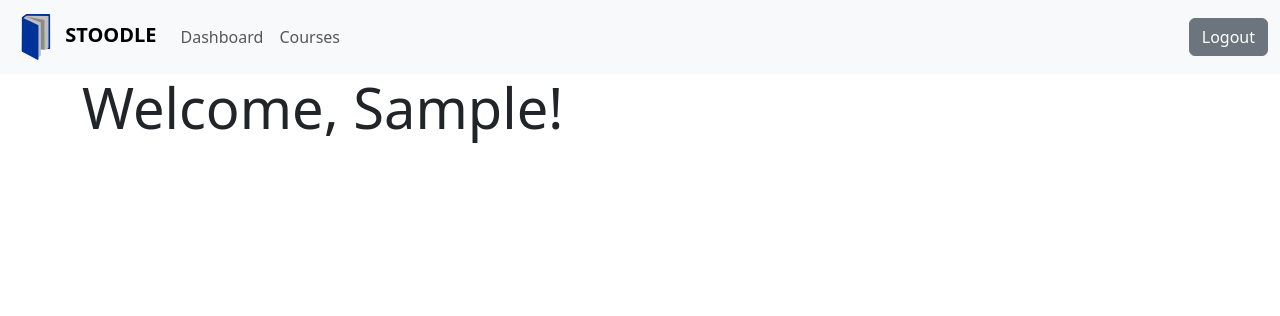
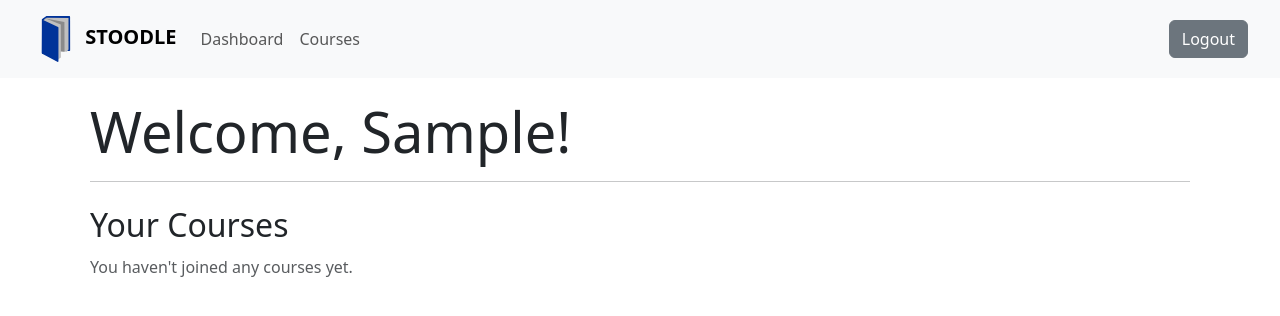
Before and after one commit to adit052003/SQLPROJECT, a Flask app: page /dashboard in a window 1280 px wide. Shown: the top 316 px of the page. Run offline with Flask 3, Linux system fonts and the light colour scheme; the visitor is signed in with stand-in values (Sample User, id 1); parts of the project's set-up code (start-up, migrations or seed data) failed here and were passed over.

Commit message:
"Added fetchall function to db_manager, updated styles.css with new CSS rules, modified dashboard.html template, and updated views.py to fetch and display user's joined courses on the dashboard."

```diff
--- a/app/db_manager.py
+++ b/app/db_manager.py
@@ -34,3 +34,9 @@ def fetchone(sql, args):
     with get_db().cursor() as cursor:
         cursor.execute(sql, args)
         return cursor.fetchone()
+
+def fetchall(sql, args=()):
+    """Fetch all rows from a SQL query."""
+    with get_db().cursor() as cursor:
+        cursor.execute(sql, args)
+        return cursor.fetchall()
--- a/app/static/styles.css
+++ b/app/static/styles.css
@@ -1,13 +1,106 @@
+/* Navbar styling */
+.navbar {
+    display: flex;
+    justify-content: space-between;
+    align-items: center;
+    background-color: #e0e0e0;
+    padding: 10px 20px;
+}
+
+.logo {
+    display: flex;
+    align-items: center;
+}
+
+.logo img {
+    height: 40px;
+    margin-right: 10px;
+}
+
+.nav-links a {
+    margin-right: 20px;
+    text-decoration: none;
+    color: black;
+    font-weight: bold;
+}
+
+.profile-btn {
+    background-color: #d9534f;
+    border-radius: 50%;
+    width: 40px;
+    height: 40px;
+    border: none;
+}
+
+/* Container styling */
+.container {
+    padding: 20px;
+}
+
+.top-buttons {
+    display: flex;
+    justify-content: flex-end;
+    gap: 10px;
+}
+
+button {
+    padding: 10px 20px;
+    font-size: 14px;
+    cursor: pointer;
+}
+
+h2 {
+    margin-top: 20px;
+    margin-bottom: 10px;
+}
+
+/* Course grid styling */
+.course-grid {
+    display: grid;
+    grid-template-columns: repeat(auto-fit, minmax(200px, 1fr));
+    gap: 20px;
+}
+
+.course-tile {
+    background-color: #f0f0f0;
+    padding: 20px;
+    border-radius: 10px;
+    display: flex;
+    justify-content: center;
+    align-items: center;
+    text-align: center;
+}
+
+/* Search bar styling */
+.joined-courses .search-bar {
+    display: flex;
+    gap: 10px;
+    margin-bottom: 20px;
+}
+
+input#search {
+    flex: 1;
+    padding: 10px;
+    border-radius: 5px;
+    border: 1px solid #ccc;
+}
+
+/* Course card styling */
 .min-h-100 {
     min-height: 100%;
 }
 
 .course-card {
-    position: relative; overflow: hidden; border-radius: 0.3rem;
+    position: relative;
+    overflow: hidden;
+    border-radius: 0.3rem;
 }
 
 .course-img {
-    aspect-ratio: 3/2; object-fit: cover;
+    aspect-ratio: 3/2;
+    object-fit: cover;
+    width: 100%;
+    height: 100%;
 }
 
 .img-text {
@@ -15,4 +108,7 @@
     background: rgba(0, 0, 0, 0.6);
     color: white;
     padding: 2px 5px;
+    bottom: 10px;
+    left: 10px;
+    font-size: 14px;
 }
--- a/app/templates/dashboard.html
+++ b/app/templates/dashboard.html
@@ -5,5 +5,26 @@
 {% block content %}
 <div class="container">
     <h1 class="display-4">Welcome, {{ name }}!</h1>
+
+    <hr>
+
+    <!-- Courses Section -->
+    <div class="courses-section mt-4">
+        <h2>Your Courses</h2>
+
+        {% if courses %}
+            <div class="list-group">
+                {% for course in courses %}
+                    <a href="#" class="list-group-item list-group-item-action">
+                        <h5 class="mb-1">{{ course.Title }} ({{ course.Code }})</h5>
+                        <p class="mb-1">Joined on: {{ course.JoinDate }}</p>
+                        <small>Last viewed: {{ course.ViewDate }}</small>
+                    </a>
+                {% endfor %}
+            </div>
+        {% else %}
+            <p class="text-muted">You haven't joined any courses yet.</p>
+        {% endif %}
+    </div>
 </div>
 {% endblock %}
--- a/app/views.py
+++ b/app/views.py
@@ -1,5 +1,7 @@
 from flask import Blueprint, render_template
 from flask_login import login_required, current_user
+from .db_manager import fetchall, executeCommit, fetchone
+from flask import flash, render_template, redirect, url_for
 
 blueprint = Blueprint("views", __name__)
 
@@ -10,7 +12,25 @@ def home():
 @blueprint.route("/dashboard")
 @login_required
 def dashboard():
-    return render_template("dashboard.html", name=current_user.first_name)
+     # SQL query to fetch the courses the user has joined
+    sql = """
+    SELECT Courses.Title, Courses.Code, JoinedCourses.JoinDate, JoinedCourses.ViewDate
+    FROM JoinedCourses
+    JOIN Courses ON JoinedCourses.CourseID = Courses.ID
+    WHERE JoinedCourses.UserID = %s
+    ORDER BY JoinedCourses.JoinDate DESC
+    """
+
+    try:
+        # Fetch the list of joined courses for the current user
+        user_id = current_user.id
+        courses = fetchall(sql, (user_id,))
+    except Exception as e:
+        flash("An error occurred while fetching your courses.", "danger")
+        courses = []
+
+    # Render the dashboard template with the user's name and courses
+    return render_template("dashboard.html", name=current_user.first_name, courses=courses)
 
 @blueprint.route("/courses")
 @login_required
```
